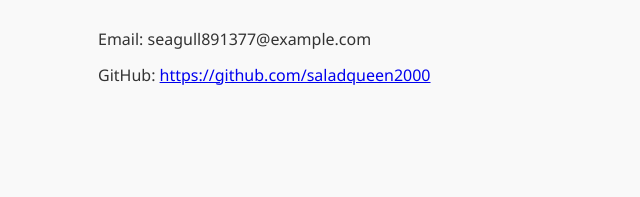
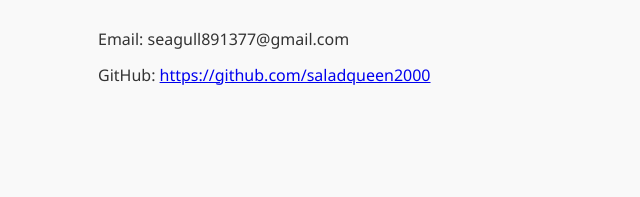
Before and after one commit to saladqueen2000/Portfolio, a plain HTML site: page index.html in a window 1280 px wide. Shown: the part 813-1010 px from the top of the page, 82-722 px from the left. Drawn offline with Linux system fonts and the light colour scheme.

Commit message:
second commit

```diff
--- a/index.html
+++ b/index.html
@@ -61,7 +61,7 @@
   <section class="contact section">
     <div class="container">
       <h2>Contact Me</h2>
-      <p>Email: seagull891377@example.com</p>
+      <p>Email: seagull891377@gmail.com</p>
       <p>GitHub: <a href="https://github.com/saladqueen2000">https://github.com/saladqueen2000</a></p>
     </div>
   </section>
```
